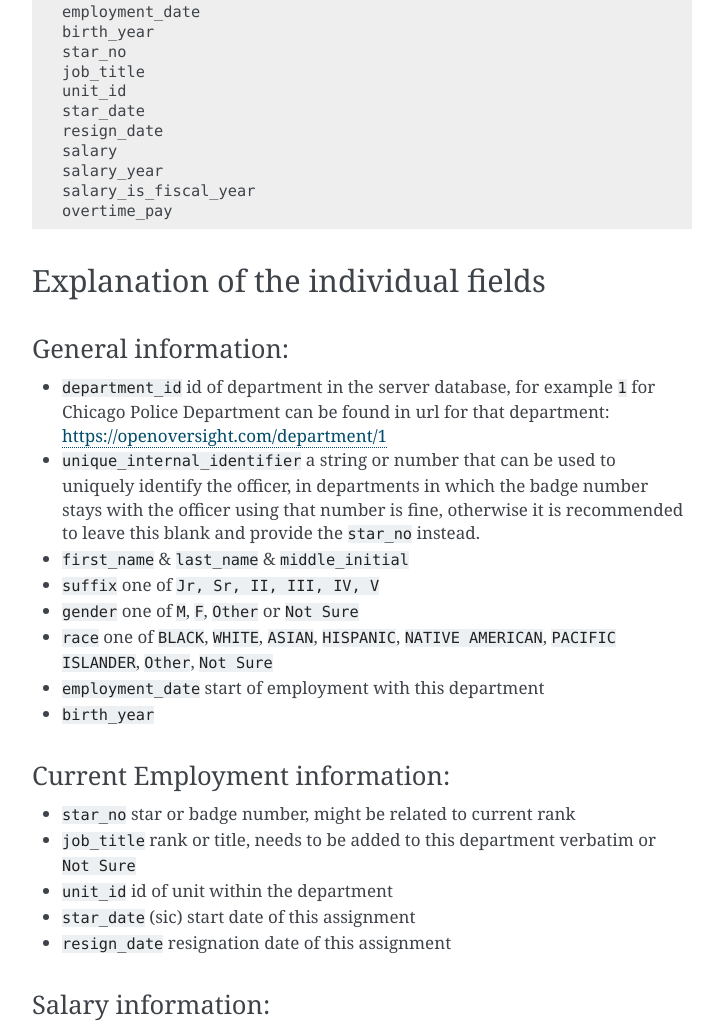
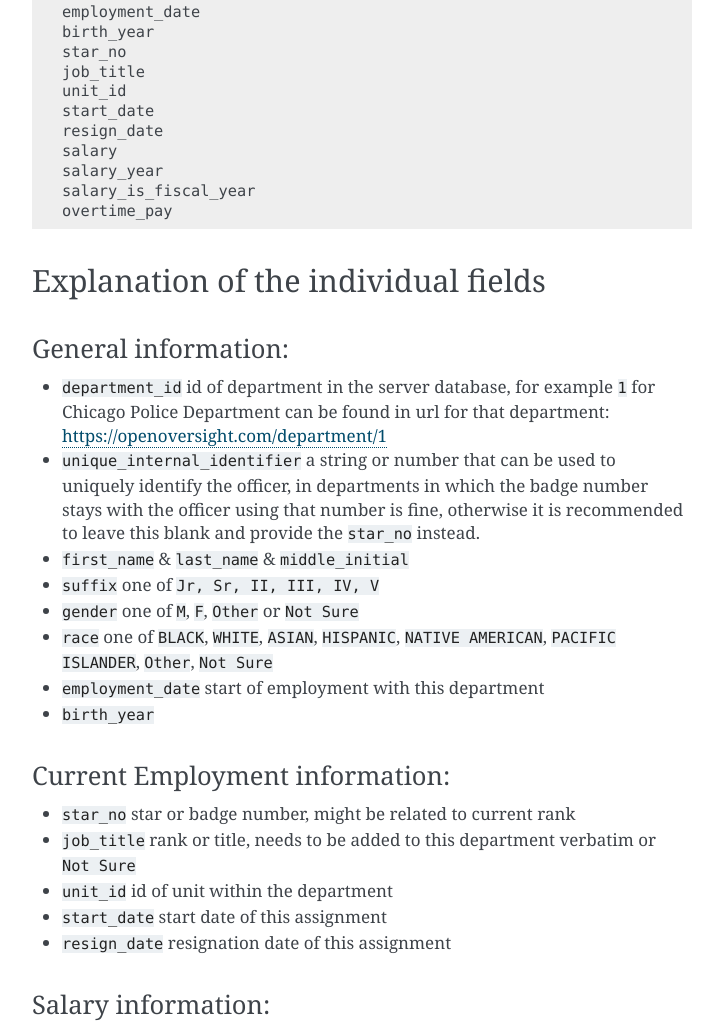
Before and after one commit to lucyparsons/OpenOversight, a Sphinx documentation site: the page built from docs/bulk_upload.rst, in a window 1280 px wide and 1400 px high, scrolled down 575 px. Shown: the part 158-1181 px from the top of the window, without its empty margins (388-1111 px from the left). Built offline with Sphinx 7.4.7, drawn with Linux system fonts in a browser that asks for light colours.

Commit message:
Update bulk_upload.rst

```diff
--- a/docs/bulk_upload.rst
+++ b/docs/bulk_upload.rst
@@ -38,7 +38,7 @@ The csv file can have the following fields:
     star_no
     job_title
     unit_id
-    star_date
+    start_date
     resign_date
     salary
     salary_year
@@ -74,7 +74,7 @@ Current Employment information:
 -  ``job_title`` rank or title, needs to be added to this department
    verbatim or ``Not Sure``
 -  ``unit_id`` id of unit within the department
--  ``star_date`` (sic) start date of this assignment
+-  ``start_date`` start date of this assignment
 -  ``resign_date`` resignation date of this assignment
 
 Salary information:
@@ -91,7 +91,7 @@ Required fields
 
 -  ``department_id``, ``first_name``, ``last_name``, ``job_title`` and
    either ``star_no`` or ``unique_internal_identifier`` are required.
--  ``employment_date``, ``star_date`` and ``resign_date`` can be either
+-  ``employment_date``, ``start_date`` and ``resign_date`` can be either
    in ``yyyy-mm-dd`` or ``mm/dd/yyyy`` format - if the column is present
    the field cannot be left blank
 
```
